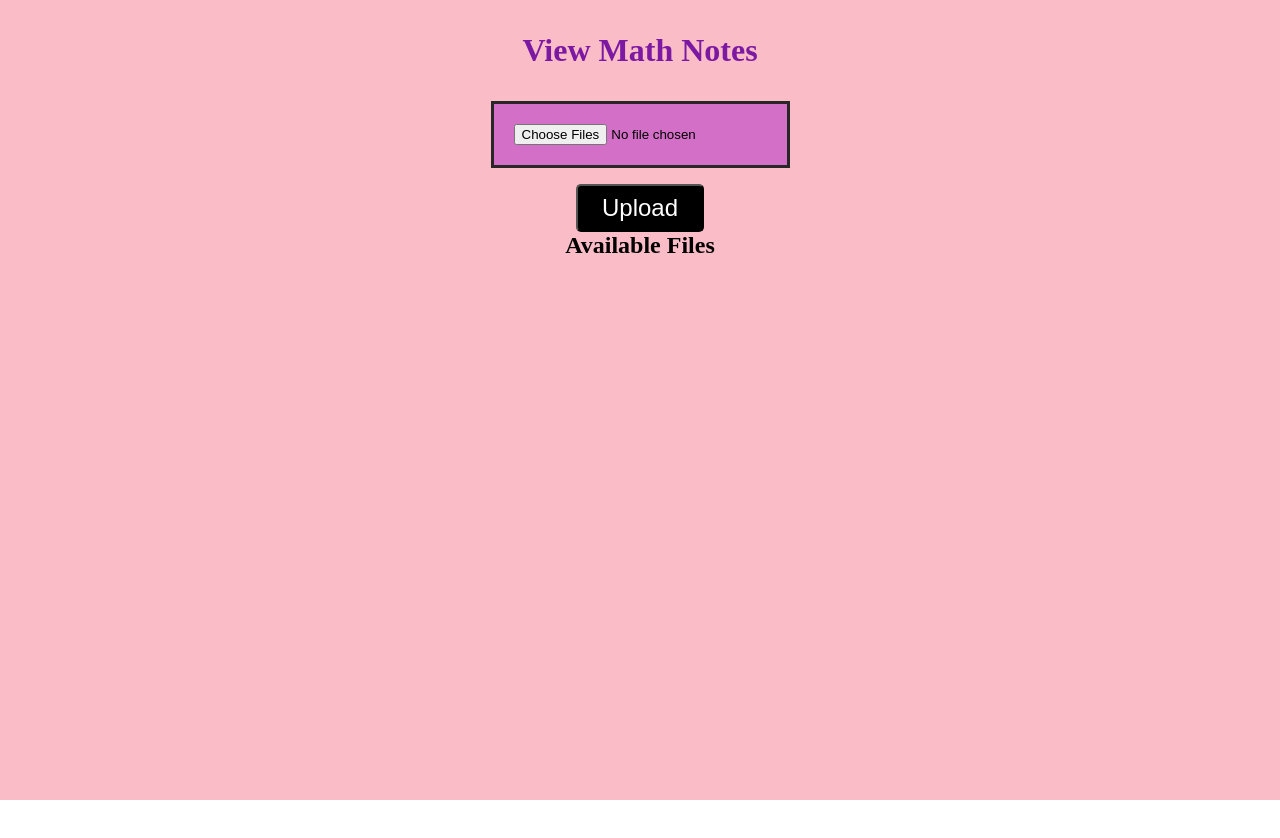
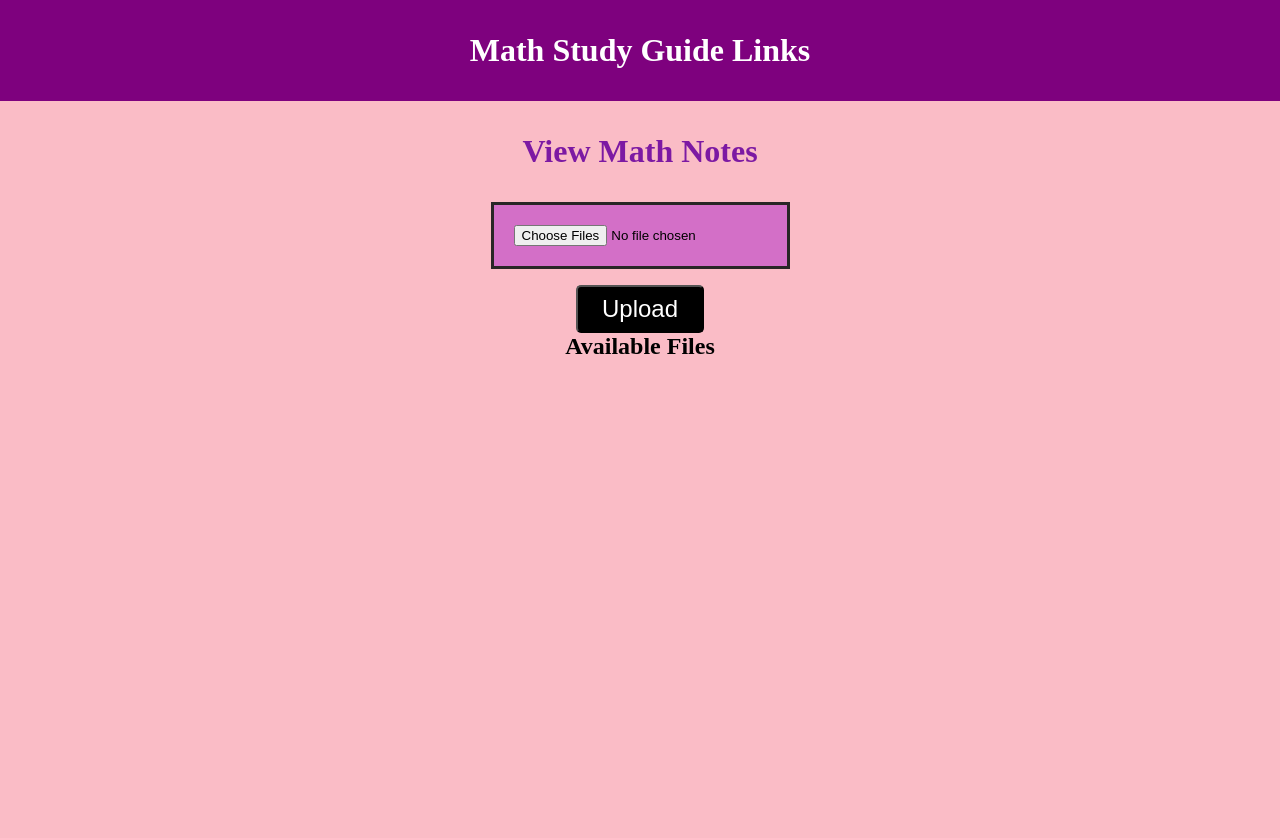
Before and after one commit to sv-helpme/hackathonstudyforum, a website: page public/math.html in a window 1280 px wide. Before the commit the page ends 800 px from the top, so only its background shows below. Drawn offline with Linux system fonts and the light colour scheme; no server answers.

Commit message:
pls work

```diff
--- a/public/math.html
+++ b/public/math.html
@@ -1,12 +1,16 @@
 <!DOCTYPE html>
 <html lang="en">
 <head>
+
     <meta charset="UTF-8">
     <meta name="viewport" content="width=device-width, initial-scale=1.0">
     <title>Math Notes</title>
     <link rel="stylesheet" href="style.css">
 </head>
 <body>
+    <header>
+        Math Study Guide Links
+    </header>
     <div class="container">
         <h1>View Math Notes</h1>
         <form action="/upload" method="POST" enctype="multipart/form-data">
@@ -16,7 +20,7 @@
         <h2>Available Files</h2>
         <ul id="fileList"></ul>
     </div>
-    <script> //function to get the files
+    <script>
         async function getfiles() {
             const response = await fetch('/math/files');
             const files = await response.json();
@@ -30,5 +34,6 @@
         }
         getfiles();
     </script>
+
 </body>
 </html>
```
Also changed, not shown: 3 other files.
